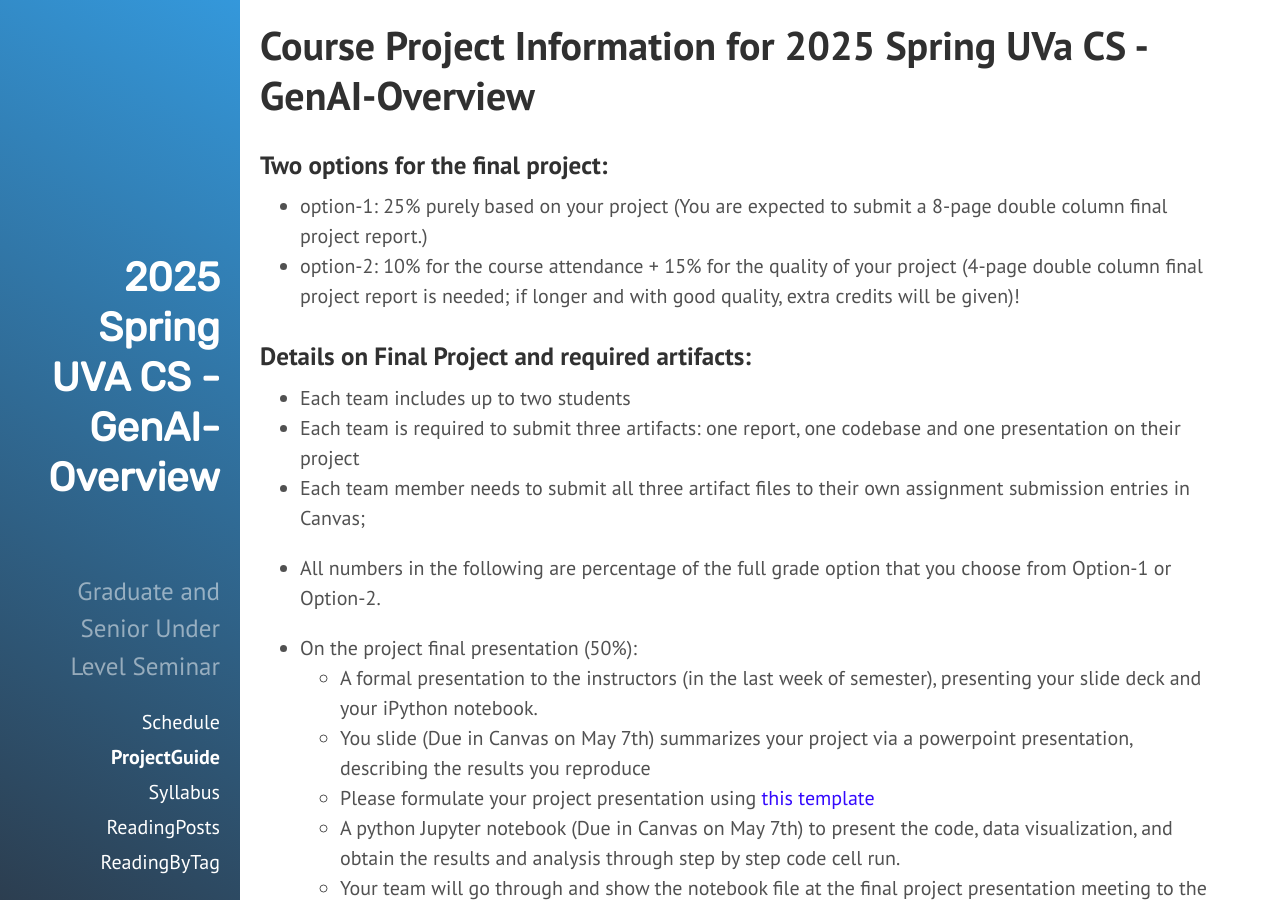
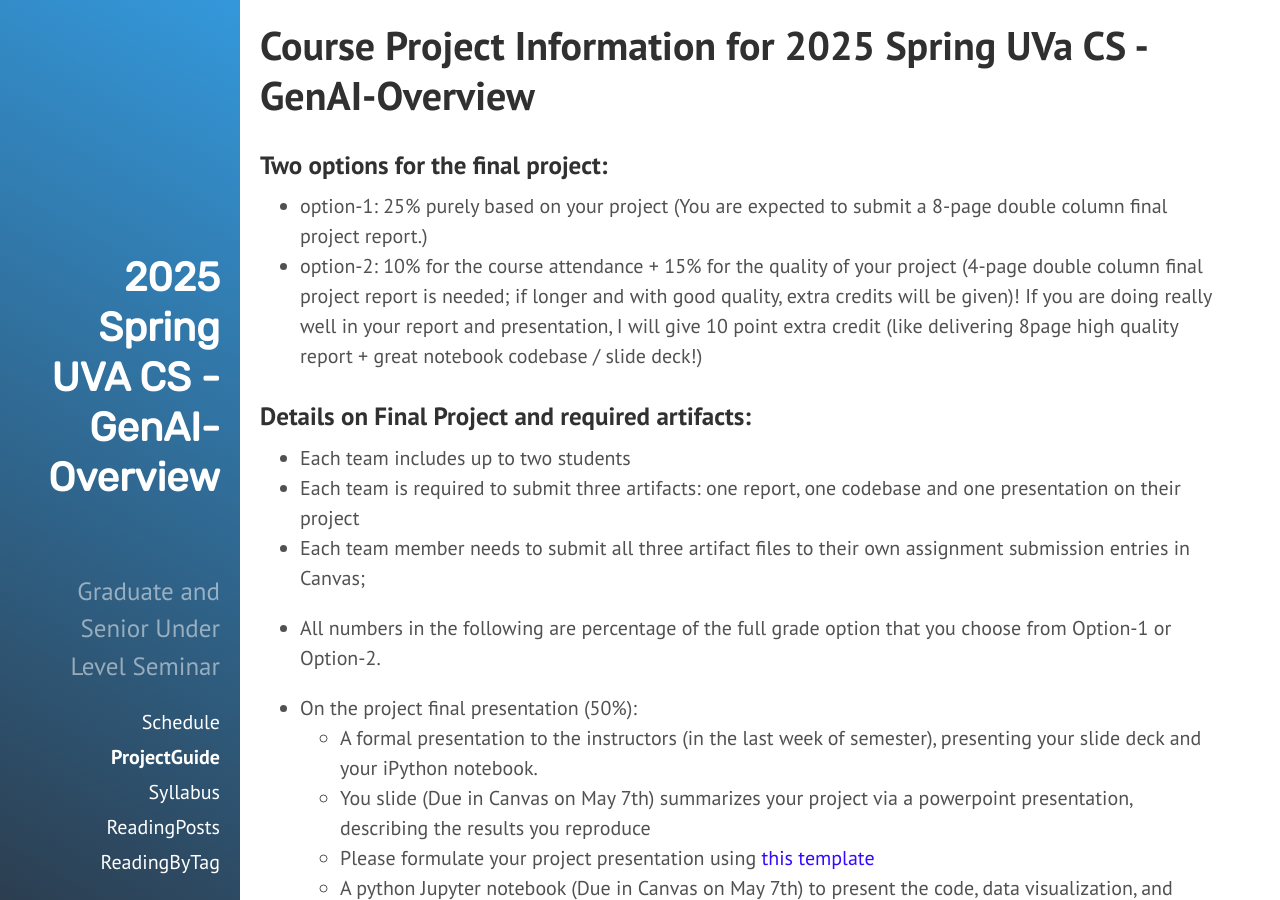
Before and after one commit to qiyanjun/2025sp-GenAI-overview, a Jekyll site: the page built from 25Projects.md, in a window 1280 px wide and 900 px high. Built offline with Jekyll 4.4.1, drawn with Linux system fonts in a browser that asks for light colours.

Commit message:
Update 25Projects.md

```diff
--- a/25Projects.md
+++ b/25Projects.md
@@ -7,7 +7,7 @@
 
 ### Two options for the final project:
   + option-1: 25% purely based on your project (You are expected to submit a 8-page double column final project report.)
-  + option-2:  10% for the course attendance + 15% for the quality of your project (4-page double column final project report is needed; if longer and with good quality, extra credits will be given)!
+  + option-2:  10% for the course attendance + 15% for the quality of your project (4-page double column final project report is needed; if longer and with good quality, extra credits will be given)!  If you are doing really well in your report and presentation, I will give 10 point extra credit (like delivering 8page high quality report + great notebook codebase / slide deck!)
 
 
 
```
